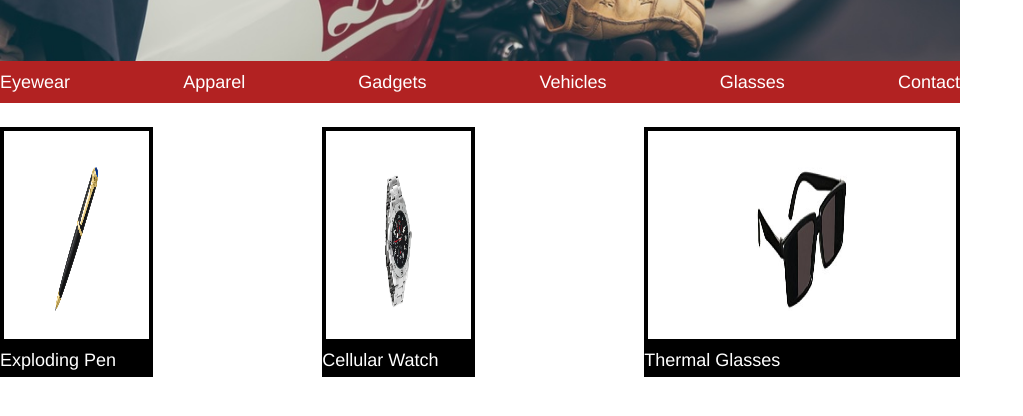
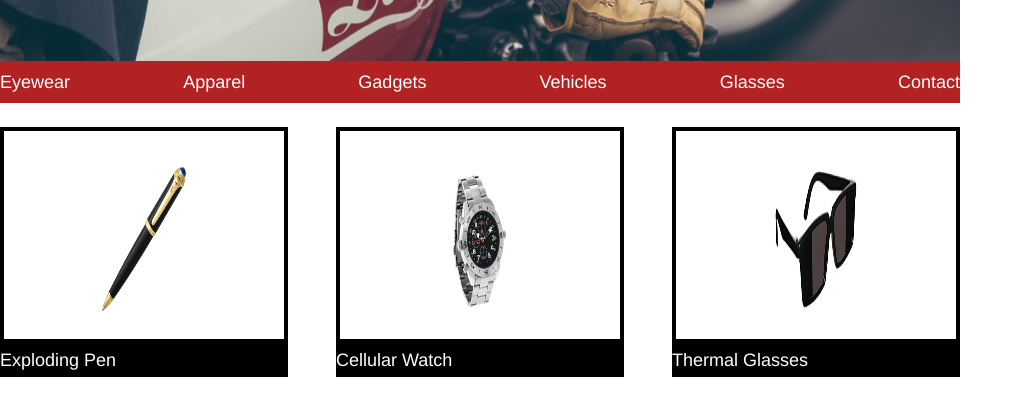
Before and after one commit to KonPfeifer/secretAgent, a plain HTML site: page index.html in a window 1280 px wide. Shown: the part 384-800 px from the top of the page, without its empty margins (0-1023 px from the left). Drawn offline with Linux system fonts and the light colour scheme.

Commit message:
new styling

```diff
--- a/resources/css/style.css
+++ b/resources/css/style.css
@@ -75,6 +75,10 @@ header > img  {
   border: 4px solid black;
 }
 
+.product {
+  width: 30%;
+}
+
 #images img {
   height: 9rem
   padding: 2rem 0;
```
